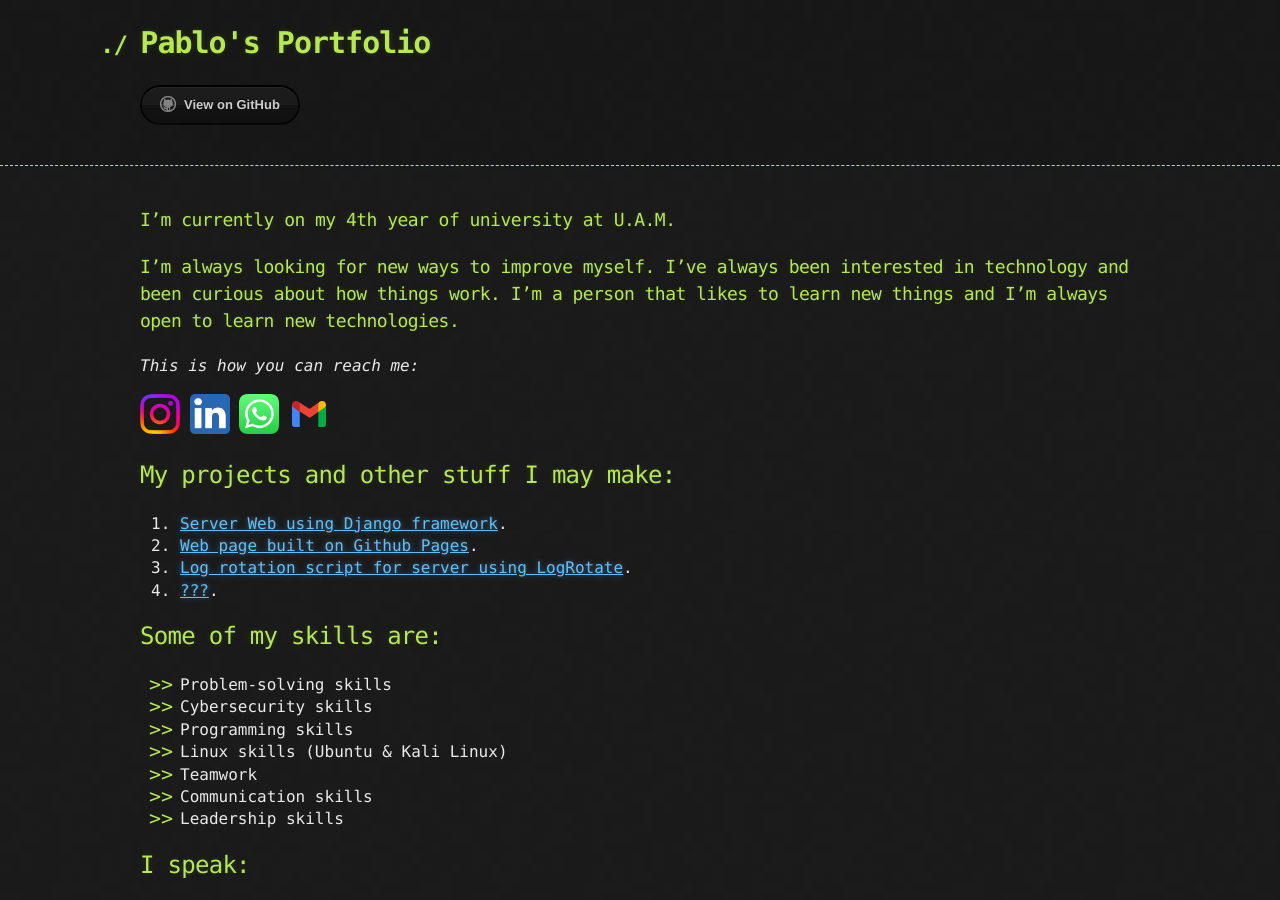
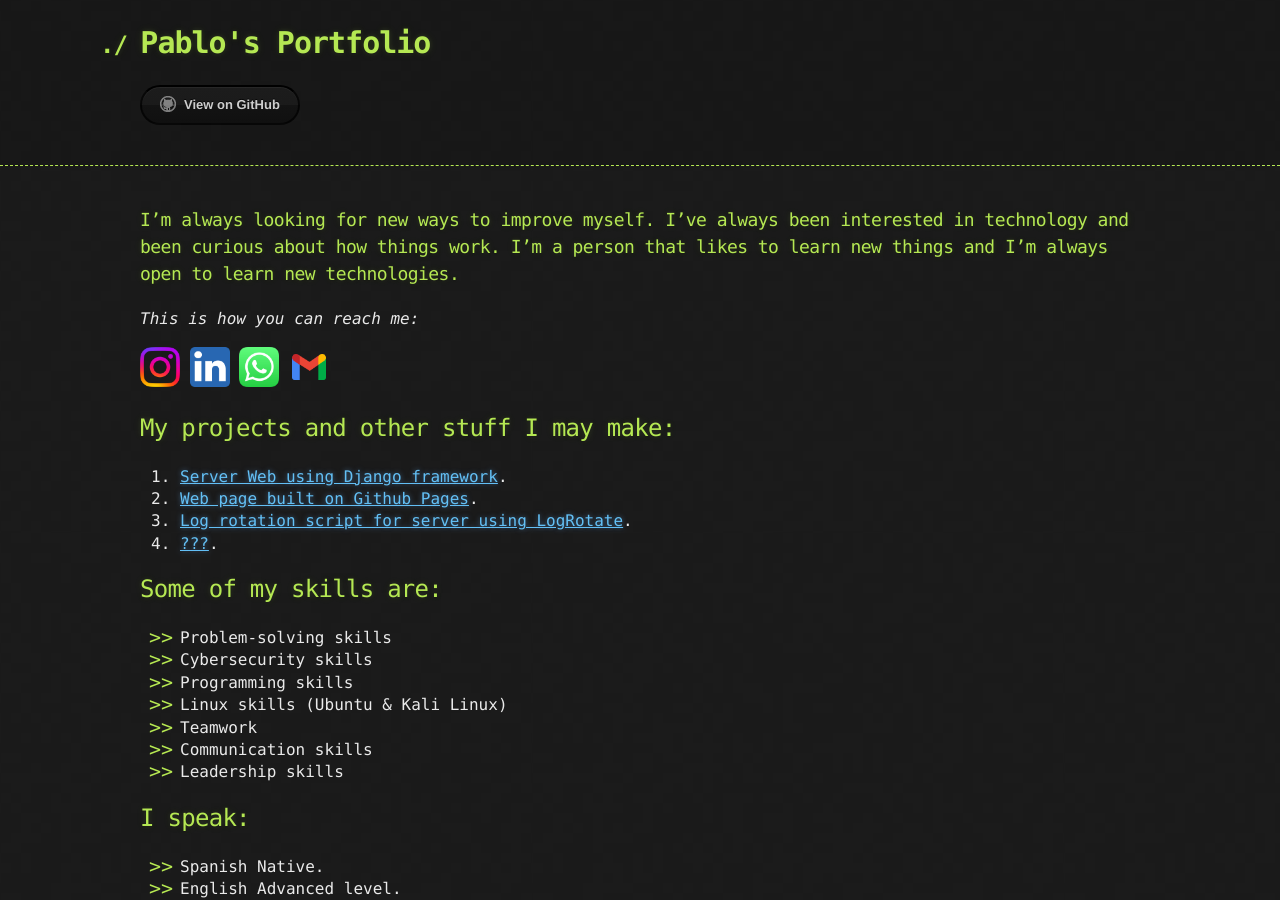
Before and after one commit to PabloSanchez2002/PabloSanchez2002.github.io, a Jekyll site: the page built from index.md, in a window 1280 px wide and 900 px high. Built offline with Jekyll 4.4.1, drawn with Linux system fonts in a browser that asks for light colours; comment, search, counter and statistics services are not loaded; the repository's description, which GitHub fills in, is left out.

Commit message:
Edicion de portada

```diff
--- a/index.md
+++ b/index.md
@@ -2,7 +2,6 @@
 layout: default
 title: "Home"
 ---
-### I'm currently on my 4th year of university at U.A.M.
 ### I'm always looking for new ways to improve myself. I've always been interested in technology and been curious about how things work. I'm a person that likes to learn new things and I'm always open to learn new technologies.
 
 _This is how you can reach me:_
```
